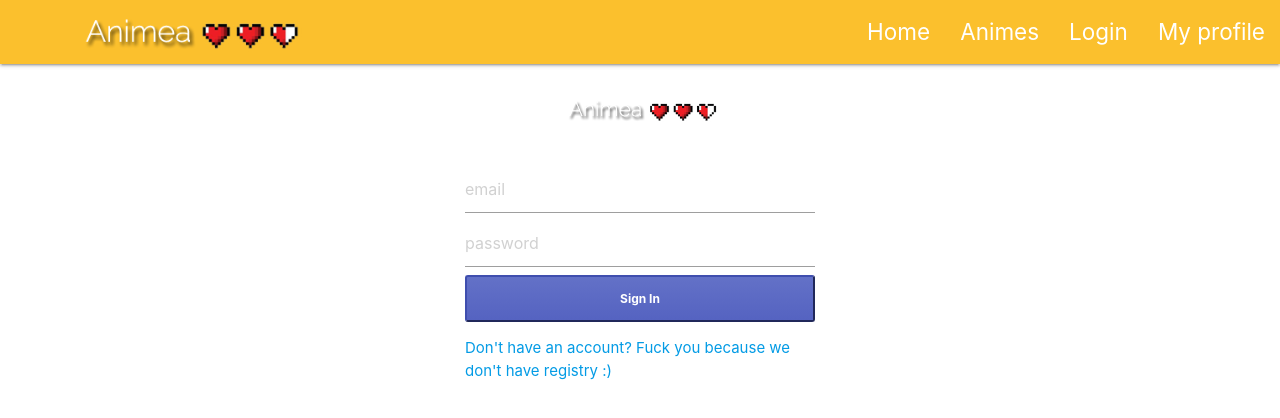
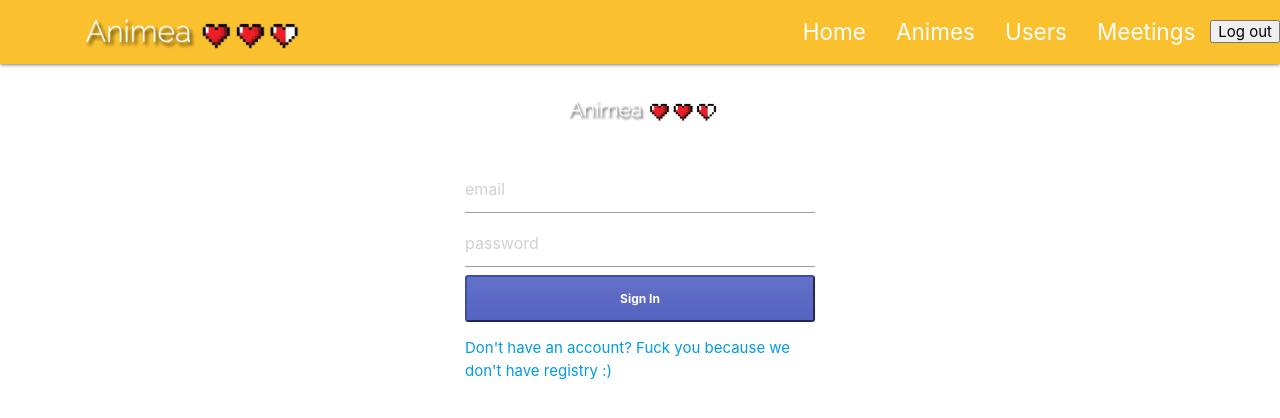
Before and after one commit to animea-FIS/animea-frontend, a React (Create React App) app: page /login in a window 1280 px wide. Shown: the top 418 px of the page. Built offline with nearby package versions, Linux system fonts and the light colour scheme; no server answers; a web font is replaced by a local one.

Commit message:
added global vars and cookies

```diff
--- a/package.json
+++ b/package.json
@@ -13,6 +13,7 @@
     "dotenv": "^8.2.0",
     "fibers": "^4.0.2",
     "jquery": "^3.4.1",
+    "js-cookie": "^2.2.1",
     "materialize-css": "^1.0.0-rc.2",
     "node-sass": "^4.13.0",
     "react": "^16.12.0",
--- a/src/App.js
+++ b/src/App.js
@@ -3,15 +3,19 @@ import './App.css';
 import 'materialize-css/dist/css/materialize.min.css';
 import SideNav from './components/common/SideNav';
 import { AuthContext } from "./components/auth/context/auth";
+import Cookies from 'js-cookie';
 
 function App() {
-  const [authTokens, setAuthTokens] = useState(localStorage.getItem("userToken"));
+  const [authTokens, setAuthTokens] = useState(Cookies.get("userToken"));
+  const [userId, setUserId] = useState();
+
   const setTokens = (data) => {
-    localStorage.setItem("userToken", JSON.stringify(data));
+    Cookies.set('userToken', JSON.stringify(data), { expires: 1/24 }); //expires in 1 hour
     setAuthTokens(data);
   }
+
   return (
-    <AuthContext.Provider value={{ authTokens, setAuthTokens: setTokens }}>
+    <AuthContext.Provider value={{ authTokens, setAuthTokens: setTokens, userId, setUserId}}>
     <SideNav />
     </AuthContext.Provider>
   );
--- a/src/components/anime/AnimeInfo.js
+++ b/src/components/anime/AnimeInfo.js
@@ -18,7 +18,6 @@ class AnimeInfo extends Component {
     }
     componentDidMount() {
         M.AutoInit();
-        console.log(this.props.match.params.animeId)
     }
 
     componentWillMount() {
@@ -45,9 +44,6 @@ class AnimeInfo extends Component {
 
     render() {
         var animeInfo = this.state.animeInfo.attributes;
-        console.log(this.state.animeInfo)
-        // const animeGenres = this.state.animes.map((anime) =>
-        //     <Anime key={anime.id} value={anime} />);
         if (animeInfo) {
             return (
                 <div className="container">
--- a/src/components/anime/Animes.js
+++ b/src/components/anime/Animes.js
@@ -4,7 +4,7 @@ import Anime from './Anime';
 import M from "materialize-css";
 import './Animes.css';
 import { Row } from 'react-materialize';
-import ReactPaginate from 'react-paginate';
+import { AuthContext } from "../auth/context/auth";
 
 class Animes extends Component {
   state = {
@@ -81,7 +81,6 @@ class Animes extends Component {
     AnimesApi.getUserAnimes(userId)
       .then(
         (result) => {
-          console.log(result)
           this.setState({
             animes: result,
             userList: true,
@@ -102,7 +101,6 @@ class Animes extends Component {
     var userId = 1;
     AnimesApi.addAnimeToUserList(userId).then(
       (result) => {
-        console.log(result);
         this.setState({
           animes: result
         })
@@ -119,7 +117,6 @@ class Animes extends Component {
   handleChange(e) {
     var searchText = e.target.value;
     if (searchText.length > 4) {
-      console.log(searchText)
       this.state.searchAnimesFunction(searchText)
     }
   }
@@ -180,5 +177,5 @@ class Animes extends Component {
     )
   }
 }
-
+Animes.contextType = AuthContext;
 export default Animes;
--- a/src/components/auth/Login.js
+++ b/src/components/auth/Login.js
@@ -10,11 +10,13 @@ function Login() {
     const [isError, setIsError] = useState(false);
     const [email, setEmail] = useState("");
     const [password, setPassword] = useState("");
-    const { setAuthTokens } = useAuth();
+    const { setAuthTokens, setUserId } = useAuth();
 
     function postLogin() {
         AuthApi.login(email, password).then(result => {
+            console.log(result)
             setAuthTokens(result.token);
+            setUserId(result.user_id)
             setLoggedIn(true);
         }).catch(e => {
             setIsError(true);
--- a/src/components/common/SideNav.js
+++ b/src/components/common/SideNav.js
@@ -16,17 +16,19 @@ import Profile from '../profile/Profile';
 import PrivateRoute from '../auth/PrivateRoute';
 import Login from '../auth/Login';
 import { useAuth } from "../auth/context/auth";
-
+import Cookies from 'js-cookie';
 
 function SideNav() {
-  const { authTokens, setAuthTokens } = useAuth();
+  const { authTokens, setAuthTokens, setUserId } = useAuth();
 
   function logOut() {
+    Cookies.remove('userToken');
+    setUserId();
     setAuthTokens();
   }
 
   var navLinks;
-  if (authTokens) {
+  if (authTokens!=='undefined' && Cookies.get('userToken')!=='undefined') {
     navLinks = (
       <ul className="right sideNav">
       <li>
```
Also changed, not shown: 1 other file (tests, documents, lock files or other folders).
